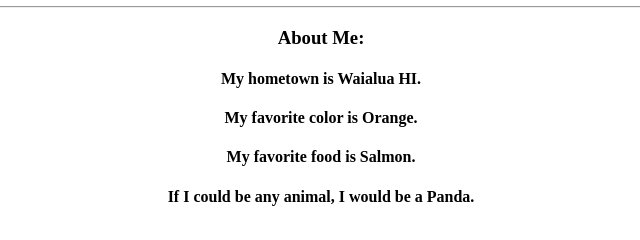
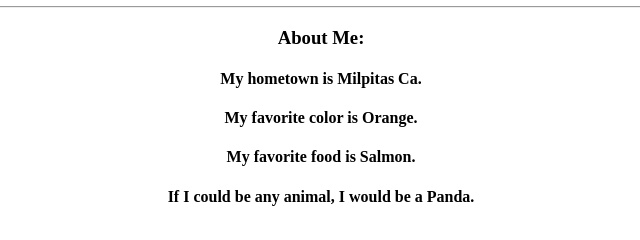
Before and after one commit to cerinahp/waterfall1, a plain HTML site: page index.html in a window 1280 px wide. Shown: the part 121-361 px from the top of the page, 319-959 px from the left. Drawn offline with Linux system fonts and the light colour scheme.

Commit message:
Update index.html

```diff
--- a/index.html
+++ b/index.html
@@ -11,7 +11,7 @@
 				<h2>Software Developer</h2>
 				<hr>
 				<h3>About Me:</h3>
-					<h4>My hometown is Waialua HI.</h4>
+					<h4>My hometown is Milpitas Ca.</h4>
 					<h4>My favorite color is Orange.</h4>
 					<h4>My favorite food is Salmon.</h4>
 					<h4>If I could be any animal, I would be a Panda.</h4>
```
